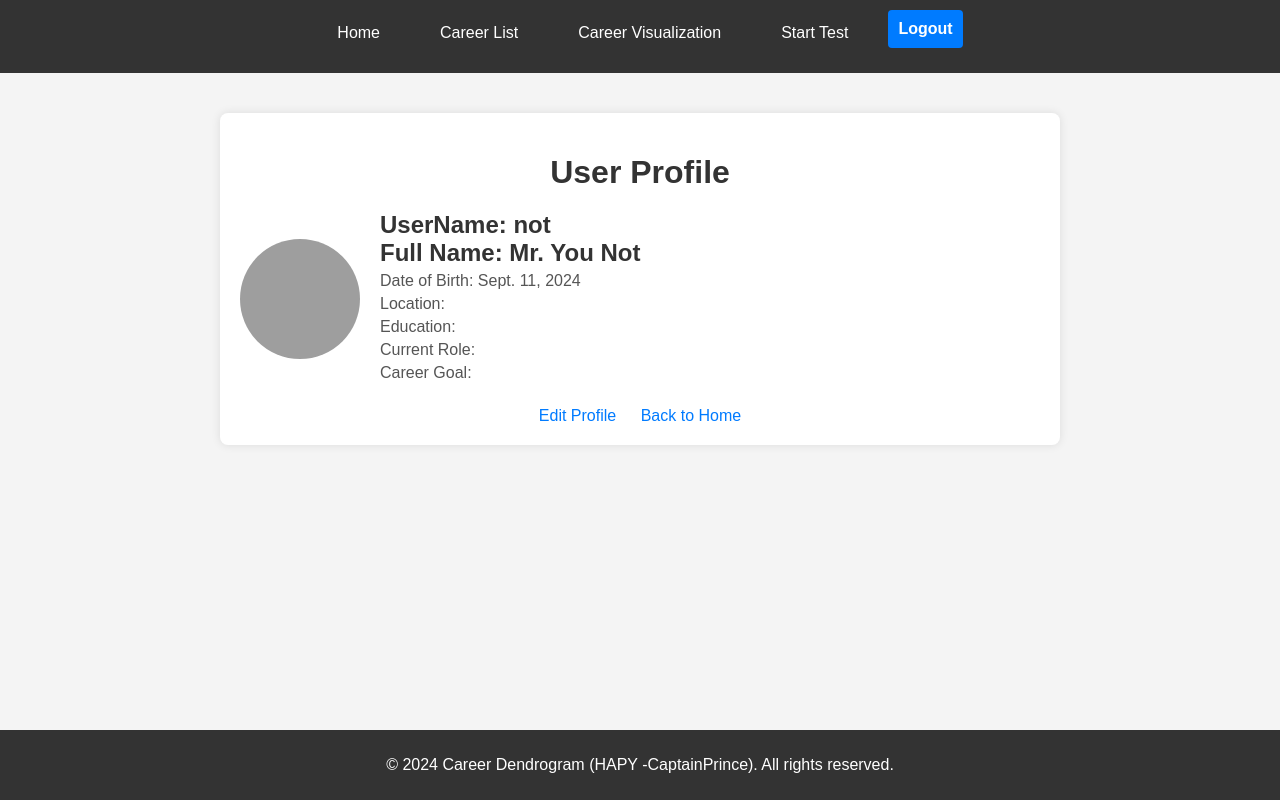
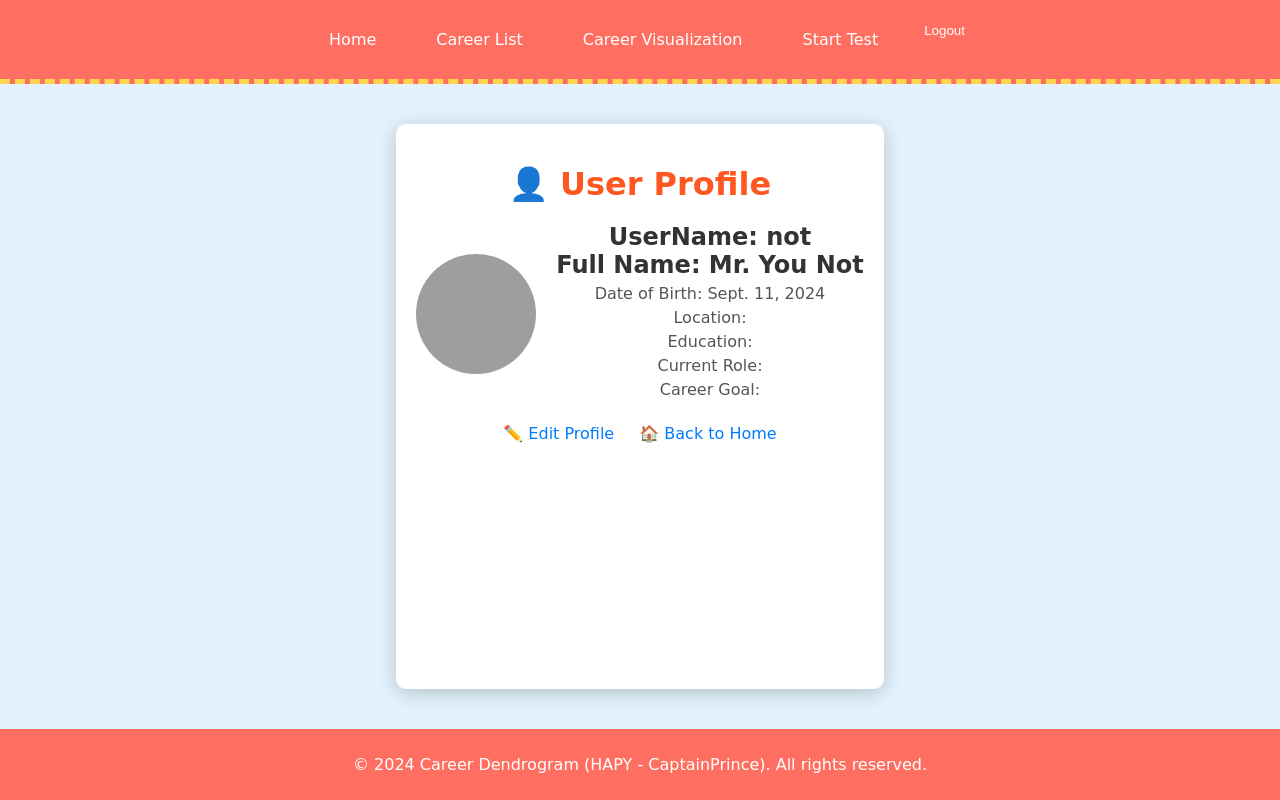
Before and after one commit to 01Prathamesh/Career_Dendrogram_Project, a Django app: page /profile/ in a window 1280 px wide. Run offline with Django 5.2, Linux system fonts and the light colour scheme; a user stored in the database is signed in; data comes from the database, SQL or seed files in the repository; parts of the project's set-up code (start-up, migrations or seed data) failed here and were passed over; grey boxes are pictures that could not be loaded.

Commit message:
Update profile.html

```diff
--- a/accounts/templates/accounts/profile.html
+++ b/accounts/templates/accounts/profile.html
@@ -7,45 +7,50 @@
     <title>Profile</title>
     <link rel="stylesheet" href="{% static 'css/styles.css' %}">
     <style>
-        body {
-            font-family: Arial, sans-serif;
+        html, body {
+            height: 100%;
             margin: 0;
-            padding: 0;
-            background-color: #f4f4f4;
+            display: flex;
+            flex-direction: column;
+            font-family: 'Comic Sans MS', cursive, sans-serif;
+            background-color: #e3f2fd;
+            color: #333;
         }
         header {
-            background-color: #333;
+            background-color: #ff6f61;
             color: #fff;
-            padding: 10px 0;
+            padding: 20px 0;
             text-align: center;
+            border-bottom: 5px dashed #ffd54f;
         }
         .navbar {
             display: flex;
             justify-content: center;
             gap: 20px;
-            padding: 0 20px;
             flex-wrap: wrap;
         }
         .navbar a {
             color: #fff;
             text-decoration: none;
-            padding: 14px 20px;
+            padding: 10px 20px;
+            transition: background-color 0.3s;
         }
         .navbar a:hover {
-            background-color: #575757;
+            background-color: #ffd54f;
         }
         .container {
+            flex: 1; /* Take up remaining space */
             max-width: 800px;
             margin: 40px auto;
             padding: 20px;
             background-color: #fff;
-            border-radius: 8px;
-            box-shadow: 0 0 10px rgba(0, 0, 0, 0.1);
+            border-radius: 10px;
+            box-shadow: 0 4px 20px rgba(0, 0, 0, 0.2);
+            text-align: center;
         }
         h1 {
             margin-bottom: 20px;
-            color: #333;
-            text-align: center;
+            color: #ff5722;
         }
         .profile-header {
             display: flex;
@@ -57,7 +62,7 @@
             width: 120px;
             height: 120px;
             margin-right: 20px;
-            object-fit: cover; /* Ensures the image maintains aspect ratio */
+            object-fit: cover; /* Maintains aspect ratio */
         }
         .profile-header h2 {
             margin: 0;
@@ -67,50 +72,24 @@
             margin: 5px 0;
             color: #555;
         }
-        form {
-            display: flex;
-            flex-direction: column;
-        }
-        form input, form select, form textarea, form button {
-            margin-bottom: 15px;
-            padding: 10px;
-            border: 1px solid #ddd;
-            border-radius: 4px;
-        }
-        form textarea {
-            resize: vertical;
-        }
-        form button {
-            background-color: #007bff;
-            color: white;
-            border: none;
-            cursor: pointer;
-            font-size: 16px;
-            font-weight: bold;
-        }
-        form button:hover {
-            background-color: #0056b3;
-        }
         .links {
-            text-align: center;
             margin-top: 20px;
         }
         .links a {
             color: #007bff;
             text-decoration: none;
             margin: 0 10px;
+            transition: text-decoration 0.2s;
         }
         .links a:hover {
             text-decoration: underline;
         }
         footer {
-            background-color: #333;
+            background-color: #ff6f61;
             color: #fff;
             text-align: center;
             padding: 10px 0;
-            position: absolute;
-            bottom: 0;
-            width: 100%;
+            margin-top: auto; /* Push footer to the bottom */
         }
     </style>
 </head>
@@ -124,7 +103,7 @@
                 <a href="{% url 'start_test' %}">Start Test</a>
                 <form method="post" action="{% url 'logout' %}" style="display:inline;">
                     {% csrf_token %}
-                    <button type="submit">Logout</button>
+                    <button type="submit" style="background:none; border:none; color:#fff; cursor:pointer;">Logout</button>
                 </form>
             {% else %}
                 <a href="{% url 'login' %}">Login</a>
@@ -134,9 +113,9 @@
     </header>
 
     <div class="container">
-        <h1>User Profile</h1>
+        <h1>👤 User Profile</h1>
         <div class="profile-header">
-            <img src="{% if profile.photo %}{{ profile.photo.url }}{% else %}{% static 'images/default-profile.png' %}{% endif %}" alt="Profile Photo" width="100" height="100">
+            <img src="{% if profile.photo %}{{ profile.photo.url }}{% else %}{% static 'images/default-profile.png' %}{% endif %}" alt="Profile Photo">
             <div>
                 <h2>UserName: {{ user.username }}</h2>
                 <h2>Full Name: {{ profile.name }}</h2>
@@ -149,13 +128,13 @@
         </div>
 
         <div class="links">
-            <a href="{% url 'edit_profile' %}">Edit Profile</a>
-            <a href="{% url 'home' %}">Back to Home</a>
+            <a href="{% url 'edit_profile' %}">✏️ Edit Profile</a>
+            <a href="{% url 'home' %}">🏠 Back to Home</a>
         </div>
     </div>
 
     <footer>
-        <p>&copy; 2024 Career Dendrogram (HAPY -CaptainPrince). All rights reserved.</p>
+        <p>&copy; 2024 Career Dendrogram (HAPY - CaptainPrince). All rights reserved.</p>
     </footer>
 </body>
 </html>
```
